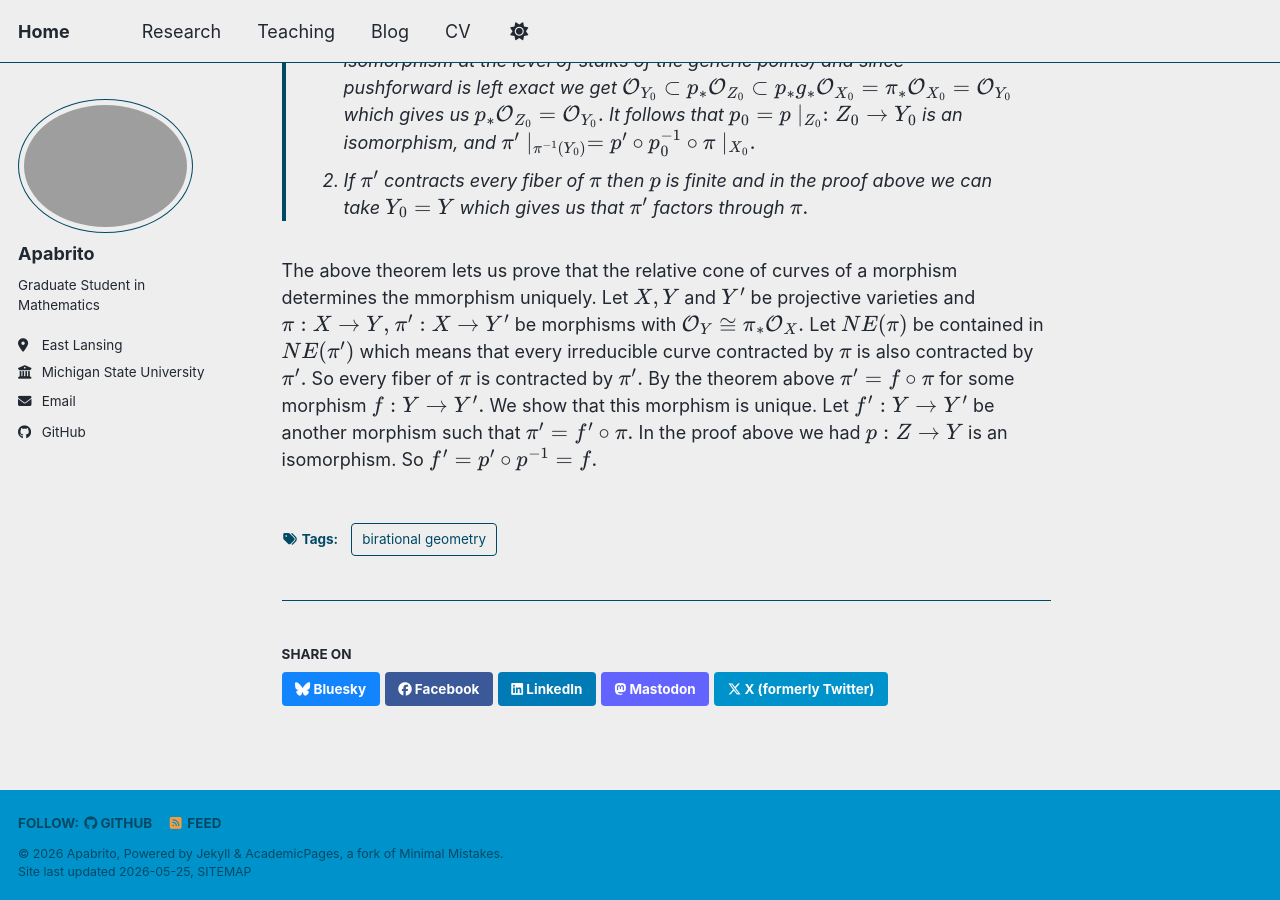
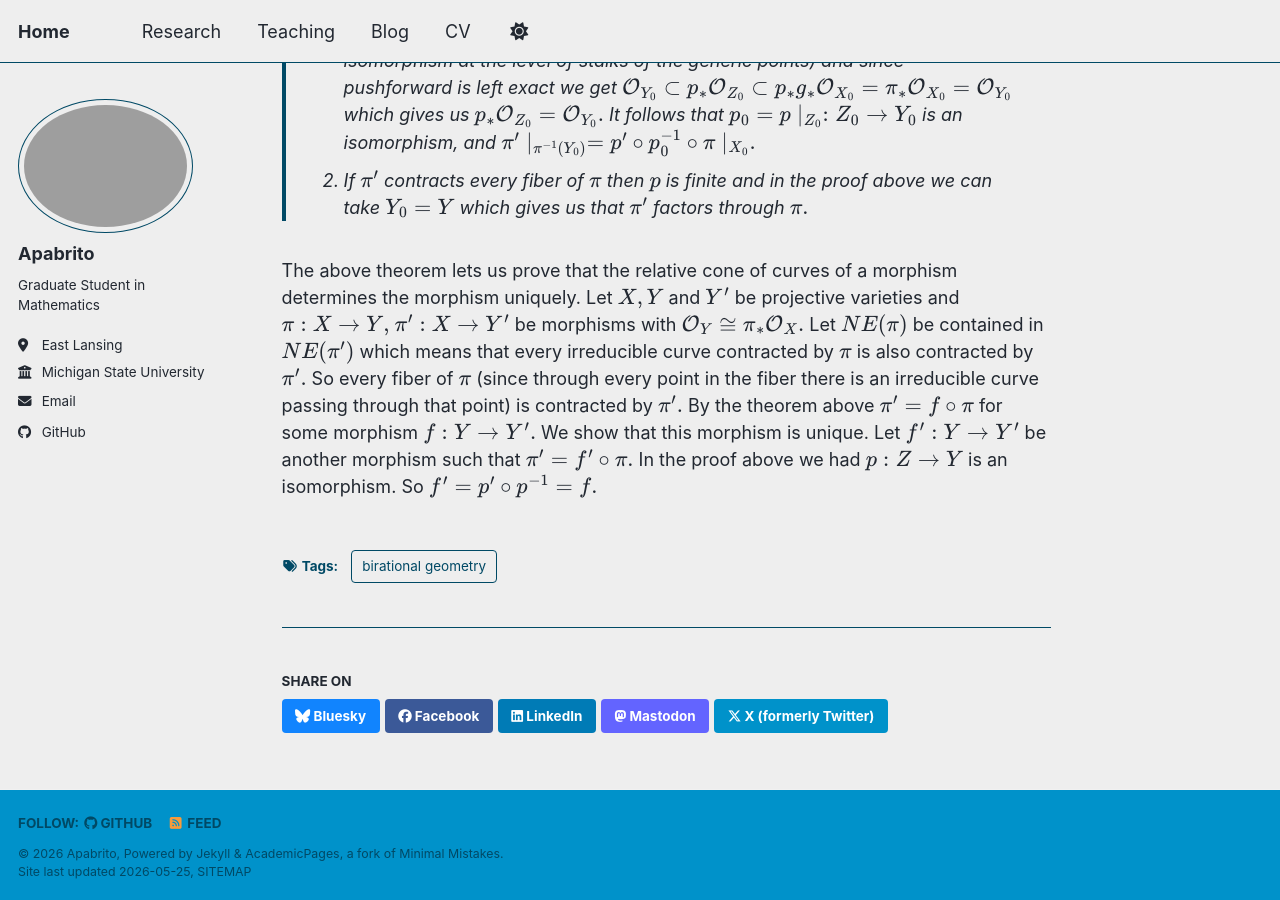
Before and after one commit to apabrito1/apabrito1.github.io, a Jekyll site: the page built from _posts/2012-08-14-blog-post-1.md, in a window 1280 px wide and 900 px high, scrolled down 1595 px. Built offline with Jekyll 4.4.1, drawn with Linux system fonts in a browser that asks for light colours; a script bundle is joined from its source files by our own code; library files that are not in the unit come from our copies; before the commit the page ends 2469 px from its top, so only the background shows below that.

Commit message:
Update 2012-08-14-blog-post-1.md

```diff
--- a/_posts/2012-08-14-blog-post-1.md
+++ b/_posts/2012-08-14-blog-post-1.md
@@ -35,4 +35,4 @@ Now let us prove the following **rigidity lemma** which is crucial in most of th
 > 2. If $\pi'$ contracts every fiber of $\pi$ then $p$ is finite and in the proof above we can take $Y_0=Y$ which gives us that $\pi'$ factors through $\pi.$
 
 
-The above theorem lets us prove that the relative cone of curves of a morphism determines the mmorphism uniquely. Let $X,Y$ and $Y'$ be projective varieties and $\pi:X\to Y,$ $\pi':X\to Y'$ be morphisms with $\O_Y\cong \pi_ *\O_X.$ Let $NE(\pi)$ be contained in $NE(\pi')$ which means that every irreducible curve contracted by $\pi$ is also contracted by $\pi'.$ So every fiber of $\pi$ is contracted by $\pi'.$ By the theorem above $\pi'=f\circ \pi$ for some morphism $f:Y\to Y'.$ We show that this morphism is unique. Let $f':Y\to Y'$ be another morphism such that $\pi'=f'\circ \pi.$ In the proof above we had $p:Z\to Y$ is an isomorphism. So $f'=p'\circ p^{-1}=f.$
+The above theorem lets us prove that the relative cone of curves of a morphism determines the morphism uniquely. Let $X,Y$ and $Y'$ be projective varieties and $\pi:X\to Y,$ $\pi':X\to Y'$ be morphisms with $\O_Y\cong \pi_ *\O_X.$ Let $NE(\pi)$ be contained in $NE(\pi')$ which means that every irreducible curve contracted by $\pi$ is also contracted by $\pi'.$ So every fiber of $\pi$ (since through every point in the fiber there is an irreducible curve passing through that point) is contracted by $\pi'.$ By the theorem above $\pi'=f\circ \pi$ for some morphism $f:Y\to Y'.$ We show that this morphism is unique. Let $f':Y\to Y'$ be another morphism such that $\pi'=f'\circ \pi.$ In the proof above we had $p:Z\to Y$ is an isomorphism. So $f'=p'\circ p^{-1}=f.$
```
